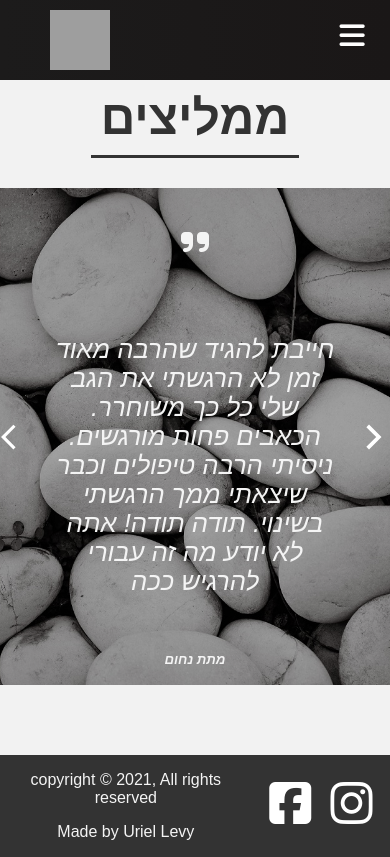
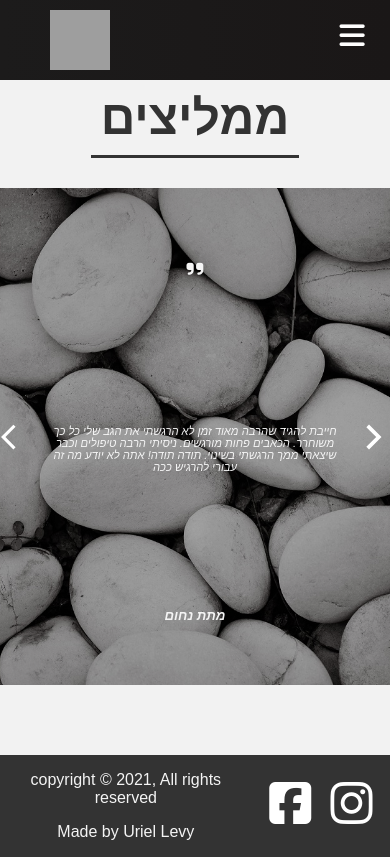
Before and after one commit to uriellevy/nir-toledano-massage-therapist-web, a React (Create React App) app: page /testimonials in a window 390 px wide. Built offline with nearby package versions, Linux system fonts and the light colour scheme; grey boxes are pictures that could not be loaded; a web font is replaced by a local one.

Commit message:
about image changed and tstimonials media queries

```diff
--- a/src/components/pages/About.css
+++ b/src/components/pages/About.css
@@ -1,6 +1,7 @@
 .about {
   background: linear-gradient(to right, rgba(0, 0, 0, 0.3), rgba(0, 0, 0, 0.3)),
-    url(/src/img/about.jpg) no-repeat center center/cover fixed;
+    url(/src//img/sean-stratton-ObpCE_X3j6U-unsplash.jpg) no-repeat center
+      center/cover fixed;
   min-height: 100vh;
   width: 100%;
   color: #fff;
@@ -55,7 +56,7 @@
         rgba(0, 0, 0, 0.3),
         rgba(0, 0, 0, 0.3)
       ),
-      url(/src/img/about.jpg);
+      url(/src/img/sean-stratton-ObpCE_X3j6U-unsplash.jpg);
     background-position: center;
     background-attachment: scroll;
     -o-background-size: cover;
--- a/src/components/pages/Testimonials.css
+++ b/src/components/pages/Testimonials.css
@@ -64,6 +64,8 @@
 .testimonials p {
   font-size: 1.6rem;
   max-width: 900px;
+  padding: 20px;
+  text-align: center;
 }
 
 .testimonials .fa-quote-right {
@@ -72,12 +74,6 @@
   border-radius: 9px;
   text-align: right;
   font-size: 2rem;
-}
-
-.testimonials p {
-  /* background-color: rgba(255, 255, 255, 0.3); */
-  padding: 20px;
-  text-align: center;
 }
 
 .carousel-inner-1 .right {
@@ -102,4 +98,24 @@
     background-size: cover;
     background-repeat: no-repeat;
   }
+
+  .testimonials p {
+    font-size: 1rem;
+  }
+
+  .testimonials .fa-quote-right {
+    font-size: 1.6rem;
+  }
 }
+
+@media screen and (max-width: 400px) {
+  .testimonials p {
+    font-size: 0.7rem;
+    padding: 10px;
+  }
+
+  .testimonials .fa-quote-right {
+    font-size: 1.2rem;
+    padding: 10px;
+  }
+}
```
Also changed, not shown: src/img/about.jpg (deleted), 1 other file (tests, documents, lock files or other folders).
